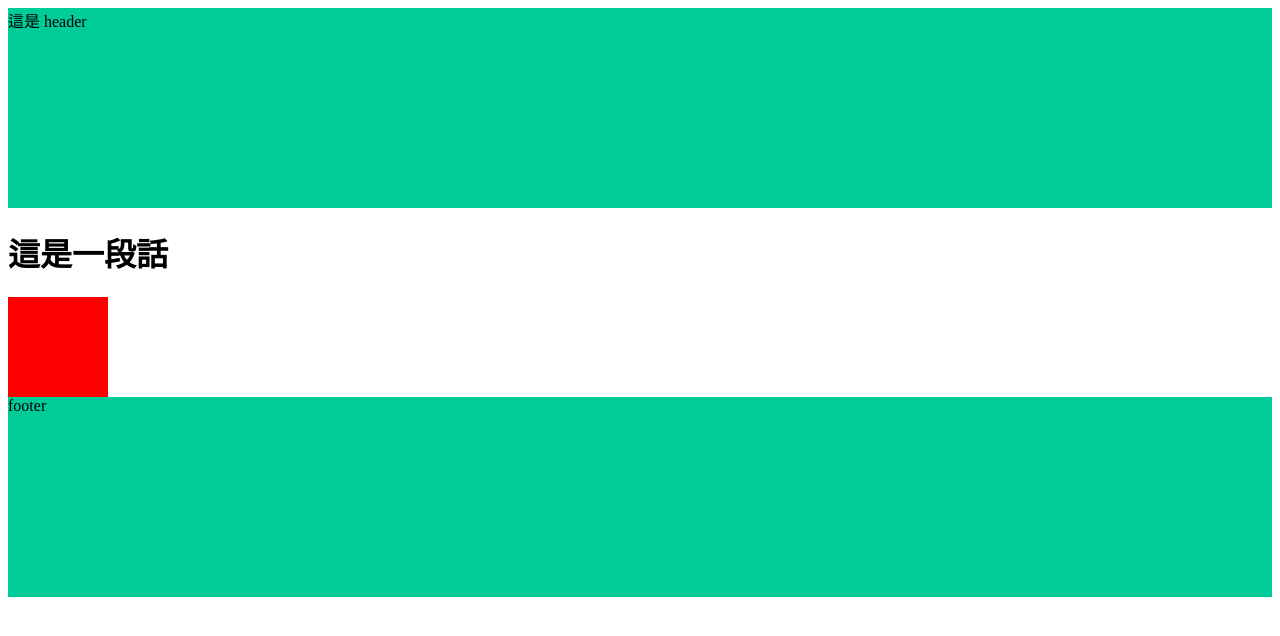
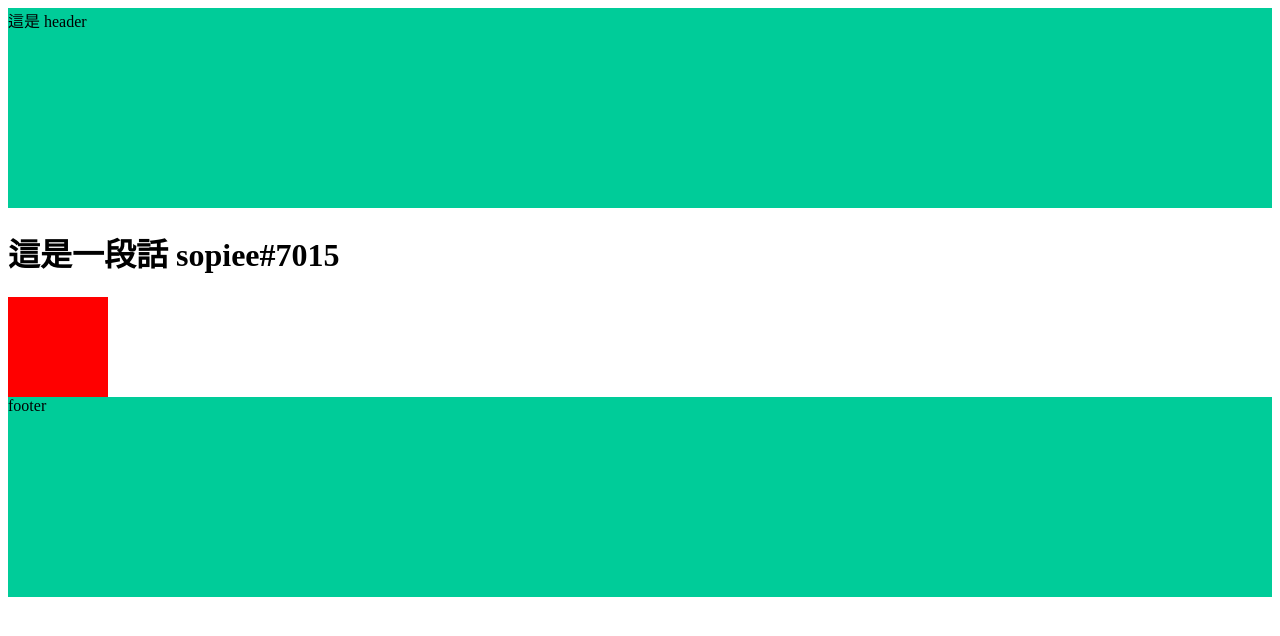
Before and after one commit to sophiell27/gulp-testing-m, a plain HTML site: page index.html in a window 1280 px wide. Drawn offline with Linux system fonts and the light colour scheme.

Commit message:
Update 2022-07-22T14:41:43.927Z

```diff
--- a/index.html
+++ b/index.html
@@ -16,7 +16,7 @@
 
 
 <h1>
-  這是一段話
+  這是一段話 sopiee#7015
 </h1>
 
 <div class="box"></div>
```
